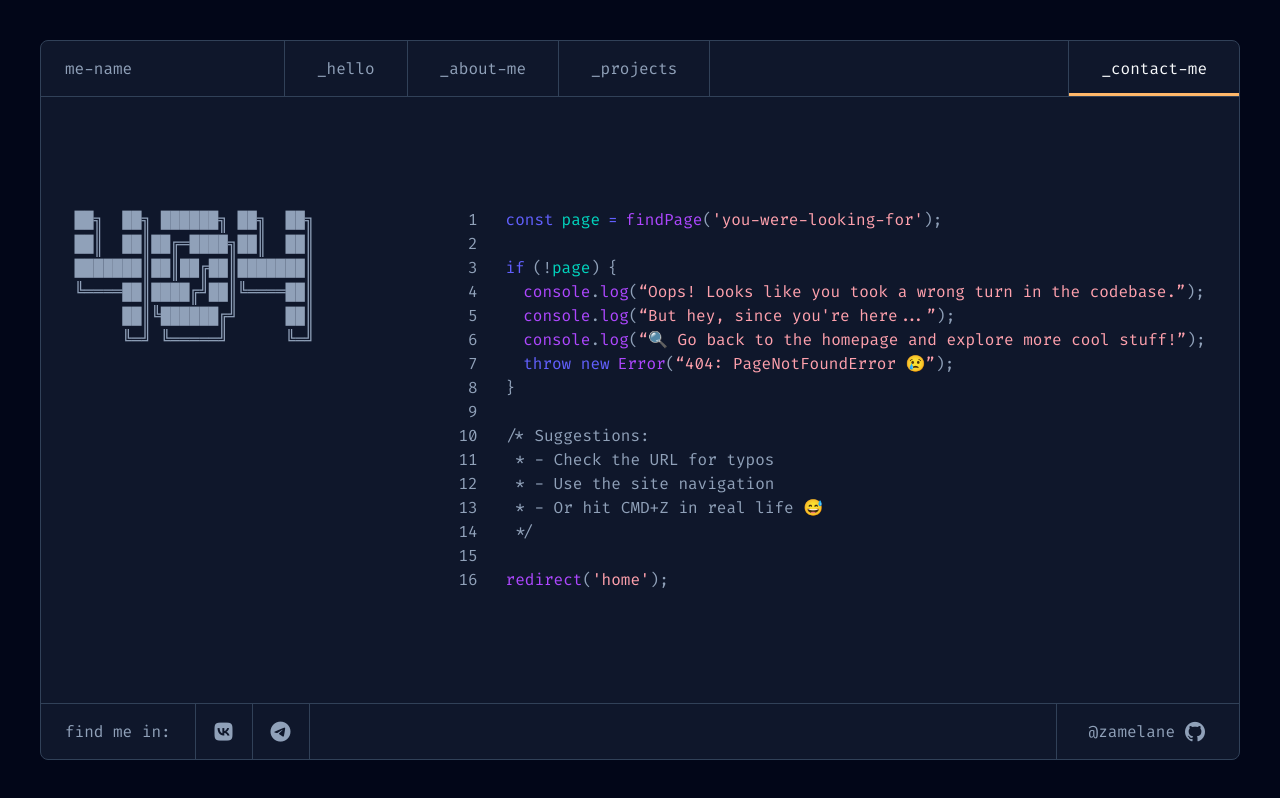
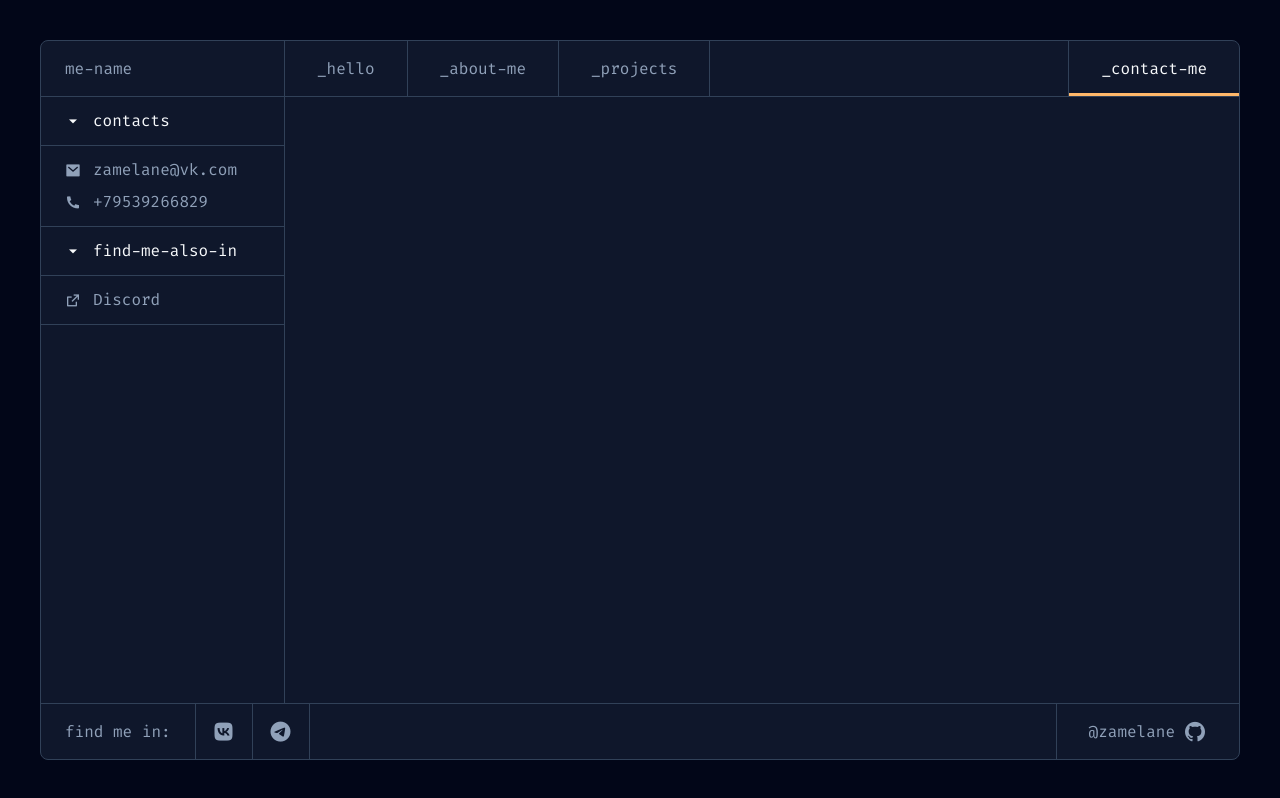
Before and after one commit to Zamelane/portfolio, a Next.js app: page /contact in a window 1280 px wide. Before the commit this address had no page. Built offline with nearby package versions, Linux system fonts and the light colour scheme.

Commit message:
Страница контактов (боковое меню)

```diff
--- /dev/null
+++ b/app/(app)/contact/page.tsx
@@ -0,0 +1,69 @@
+"use client";
+
+import { cn } from "@/src/lib/utils";
+import { ChildrenProps } from "@/src/types";
+import Link from "next/link";
+import { useState } from "react";
+
+export default function AboutPage() {
+  return (
+    <div className="h-full">
+      <div className="h-full flex flex-col border-r border-r-theme-stroke w-[244px]">
+        <Spoiler title="contacts">
+          <ContactItem icon="ri-mail-fill">zamelane@vk.com</ContactItem>
+          <ContactItem icon="ri-phone-fill">+79539266829</ContactItem>
+        </Spoiler>
+        <Spoiler title="find-me-also-in">
+          <ContactItem href="https://123.ru">Discord</ContactItem>
+        </Spoiler>
+      </div>
+      <div></div>
+    </div>
+  );
+}
+
+type SpoilerProps = ChildrenProps & {
+  isOpenDefault?: false;
+  title: string;
+};
+function Spoiler({ title, isOpenDefault, children }: SpoilerProps) {
+  const [isOpen, setIsOpen] = useState(isOpenDefault || true);
+  return (
+    <div className="flex flex-col">
+      <p
+        className="inline-flex gap-3 px-6 py-3 border-b border-b-theme-stroke text-slate-50 cursor-pointer select-none"
+        onClick={() => setIsOpen(v => !v)}
+      >
+        <i className="ri-arrow-down-s-fill" />
+        <span>{title}</span>
+      </p>
+      {isOpen && (
+        <div className="flex flex-col gap-2 border-b border-b-theme-stroke p-3">
+          {children}
+        </div>
+      )}
+    </div>
+  );
+}
+
+type ContactItemProps = ChildrenProps & {
+  icon?: string;
+  href?: string;
+};
+function ContactItem({ icon, children, href }: ContactItemProps) {
+  return (
+    <div
+      className={cn(
+        "inline-flex items-center gap-3 px-3",
+        href && "cursor-pointer hover:text-slate-50 transition-colors delay-150"
+      )}
+    >
+      <i
+        className={
+          icon ? icon : href ? "ri-external-link-line" : "ri-question-line"
+        }
+      />
+      {href ? <Link href={href}>{children}</Link> : <span>{children}</span>}
+    </div>
+  );
+}
```
